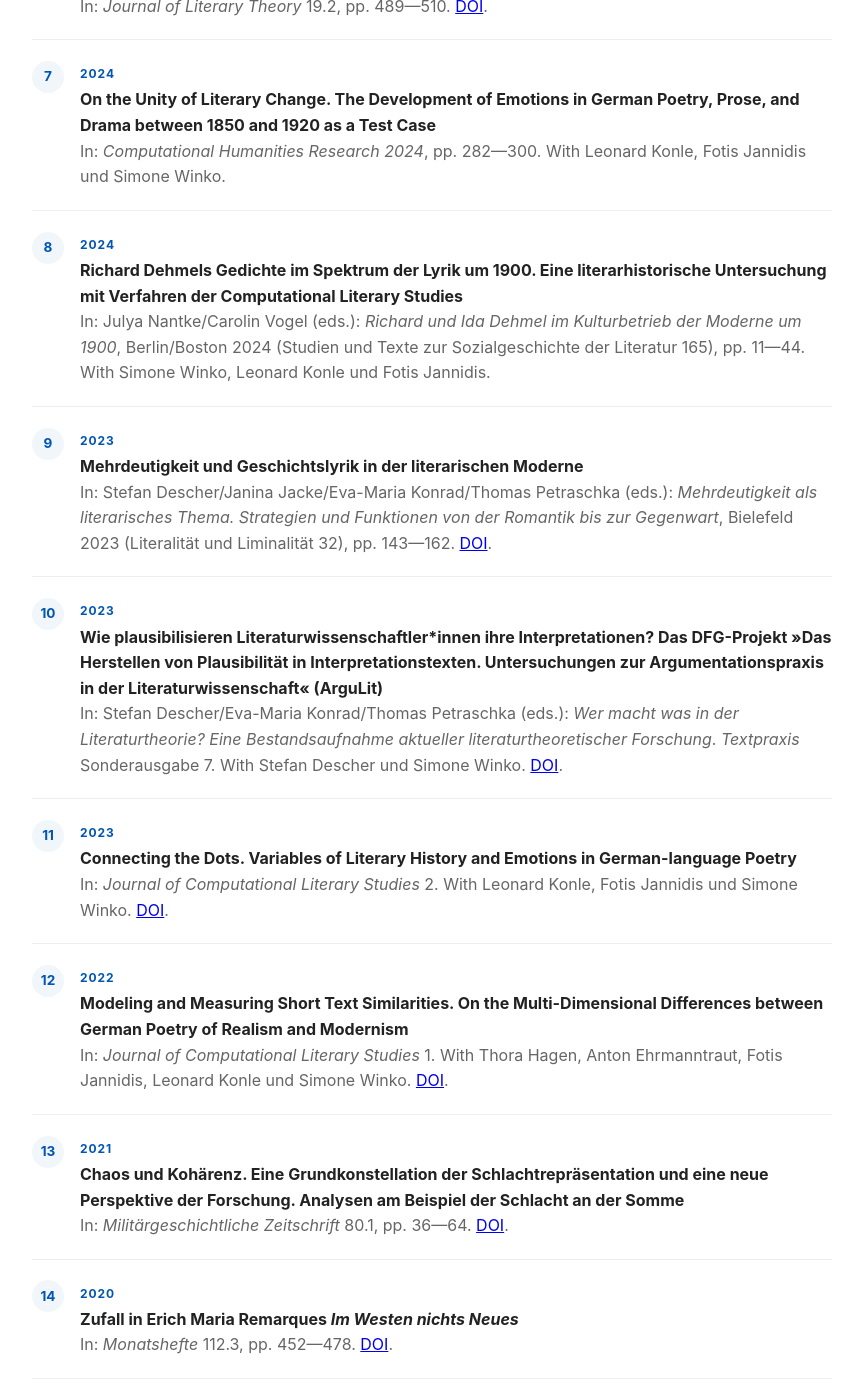
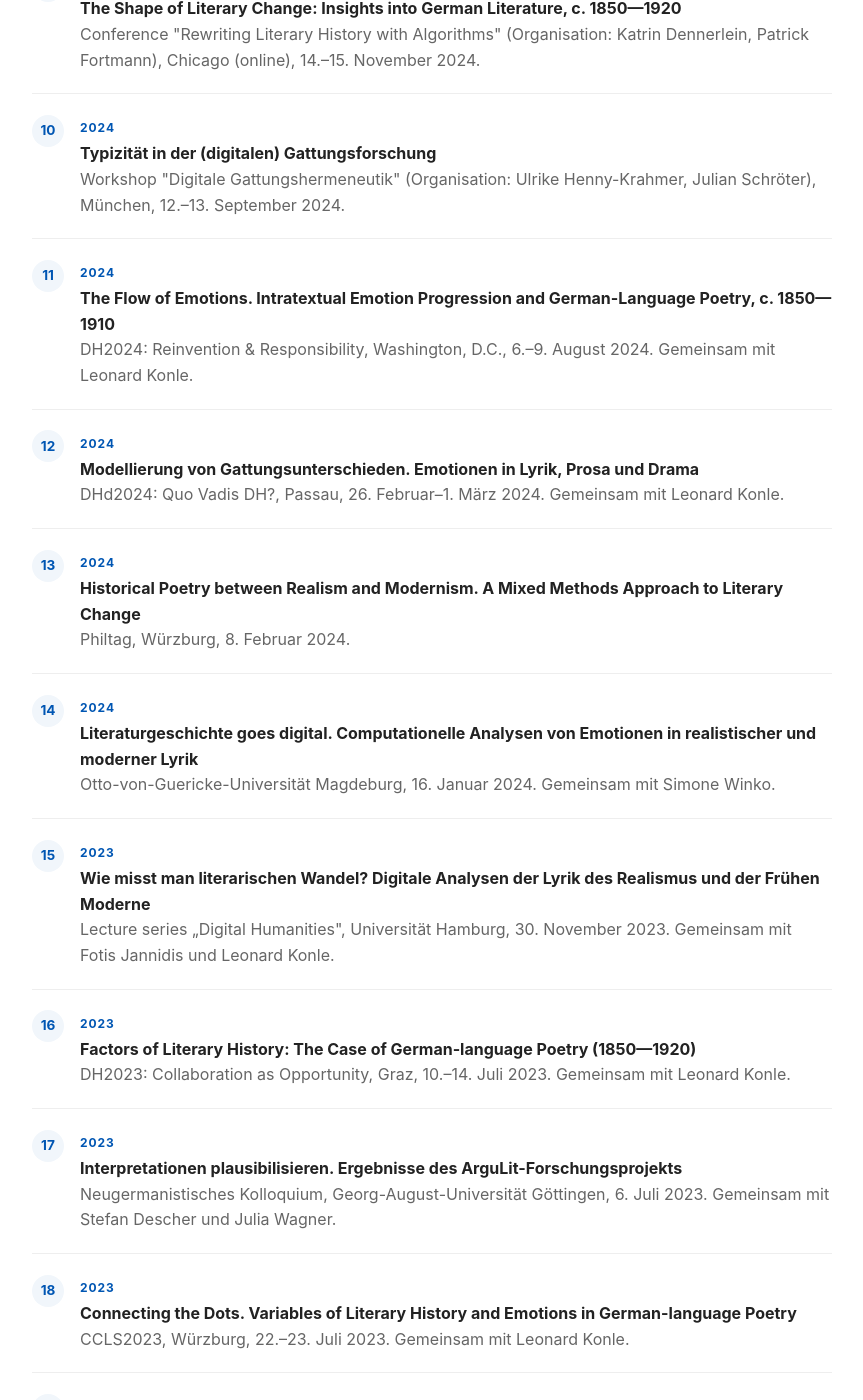
Before and after one commit to MertenKroencke/mertenkroencke.github.io, a Jekyll site: the page built from publications/index.md, in a window 1280 px wide and 1400 px high, scrolled down 1430 px. Shown: the whole window, without its empty margins (208-1071 px from the left). Built offline with Jekyll 4.4.1, drawn with Linux system fonts in a browser that asks for light colours; some of the changed text lies outside the part shown.

Commit message:
Update index.md

```diff
--- a/publications/index.md
+++ b/publications/index.md
@@ -19,56 +19,41 @@ summary{cursor:pointer;font-weight:700;color:#0056b3}
 </style>
 
 <div class="pub-hero">
-  <h1>Publications</h1>
+  <h1>Talks</h1>
 </div>
 
-## Books
-
 <ol class="pub-list">
-<li><div class="pub-kind">2026</div><div class="pub-title">Geschichtslyrik, 1850—1918. Quantitative und qualitative Untersuchungen zur Geschichte einer Gattung</div><div class="pub-meta">Berlin/Boston 2026 (Studien und Texte zur Sozialgeschichte der Literatur 170). <a href="https://doi.org/10.1515/9783112221594">DOI</a>.</div></li>
-<li><div class="pub-kind">2024</div><div class="pub-title">Praktiken des Plausibilisierens. Untersuchungen zum Argumentieren in literaturwissenschaftlichen Interpretationstexten</div><div class="pub-meta">Göttingen 2024. With Simone Winko, Stefan Descher, Urania Milevski, Fabian Finkendey, Loreen Dalski und Julya Wagner. <a href="https://doi.org/10.17875/gup2024-2639">DOI</a>.</div></li>
+<li><div class="pub-kind">2026</div><div class="pub-title">Kanon ja, aber Kanon nein? Untersuchungen zu Vorlesungsverzeichnissen mit besonderem Blick auf Stuttgart</div><div class="pub-meta">Lunch Lecture, Stuttgart, 15. April 2026. Gemeinsam mit Julia Wagner.</div></li>
+<li><div class="pub-kind">2026</div><div class="pub-title">Terminological Practices and Digital Social Reading</div><div class="pub-meta">Workshop „Lesen als soziale Praxis" (Organisation: Irmtraud Hnilica, Martin Lenz), Berlin, 27.–28. März 2026.</div></li>
+<li><div class="pub-kind">2025</div><div class="pub-title">Modernekritik: Large Language Models und Klassifikationspraktiken von LiteraturwissenschaftlerInnen</div><div class="pub-meta">Workshop „Digitale Gattungshermeneutik II: Gattungen in Kontexten" (Organisation: Ulrike Henny-Krahmer, Julian Schröter), Rostock, 27.–28. November 2025. Gemeinsam mit Benjamin Gittel.</div></li>
+<li><div class="pub-kind">2025</div><div class="pub-title">Is the Test Set Enough? Measuring Similarities of German Poetry with LLMs</div><div class="pub-meta">DH2025: Accessibility &amp; Citizenship, Lissabon, 14.–18. Juli 2025. Gemeinsam mit Leonard Konle.</div></li>
+<li><div class="pub-kind">2025</div><div class="pub-title">Möglichkeiten und Grenzen der KI-gestützten Annotation am Beispiel von Emotionen in Lyrik</div><div class="pub-meta">DHd 2025: Under Construction, Bielefeld, 3.–7. März 2025. Gemeinsam mit Fotis Jannidis.</div></li>
+<li><div class="pub-kind">2025</div><div class="pub-title">Emotionen in Zeitschriften des 19. Jahrhunderts am Beispiel von Daheim und Die Grenzboten</div><div class="pub-meta">Workshop „Journalanthropologie. Wesensbestimmungen des Menschen in der Zeitschriftenliteratur des 19. Jahrhunderts" (Organisation: Daniel Ehrmann, Stefan Tetzlaff), Göttingen, 27. Februar–1. März 2025. Gemeinsam mit Jana Eckardt.</div></li>
+<li><div class="pub-kind">2024</div><div class="pub-title">Interpretationen plausibilisieren. Ergebnisse des ArguLit-Forschungsprojekts</div><div class="pub-meta">Bremer Literaturwissenschaftliches Kolloquium, University of Bremen, 9. Dezember 2024. Gemeinsam mit Stefan Descher und Urania Milevski.</div></li>
+<li><div class="pub-kind">2024</div><div class="pub-title">On the Unity of Literary Change. The Development of Emotions in German Poetry, Prose, and Drama between 1850 and 1920 as a Test Case</div><div class="pub-meta">CHR 2024, Aarhus, 4.–6. Dezember 2024. Gemeinsam mit Leonard Konle und Fotis Jannidis.</div></li>
+<li><div class="pub-kind">2024</div><div class="pub-title">The Shape of Literary Change: Insights into German Literature, c. 1850—1920</div><div class="pub-meta">Conference "Rewriting Literary History with Algorithms" (Organisation: Katrin Dennerlein, Patrick Fortmann), Chicago (online), 14.–15. November 2024.</div></li>
+<li><div class="pub-kind">2024</div><div class="pub-title">Typizität in der (digitalen) Gattungsforschung</div><div class="pub-meta">Workshop "Digitale Gattungshermeneutik" (Organisation: Ulrike Henny-Krahmer, Julian Schröter), München, 12.–13. September 2024.</div></li>
+<li><div class="pub-kind">2024</div><div class="pub-title">The Flow of Emotions. Intratextual Emotion Progression and German-Language Poetry, c. 1850—1910</div><div class="pub-meta">DH2024: Reinvention &amp; Responsibility, Washington, D.C., 6.–9. August 2024. Gemeinsam mit Leonard Konle.</div></li>
+<li><div class="pub-kind">2024</div><div class="pub-title">Modellierung von Gattungsunterschieden. Emotionen in Lyrik, Prosa und Drama</div><div class="pub-meta">DHd2024: Quo Vadis DH?, Passau, 26. Februar–1. März 2024. Gemeinsam mit Leonard Konle.</div></li>
+<li><div class="pub-kind">2024</div><div class="pub-title">Historical Poetry between Realism and Modernism. A Mixed Methods Approach to Literary Change</div><div class="pub-meta">Philtag, Würzburg, 8. Februar 2024.</div></li>
+<li><div class="pub-kind">2024</div><div class="pub-title">Literaturgeschichte goes digital. Computationelle Analysen von Emotionen in realistischer und moderner Lyrik</div><div class="pub-meta">Otto-von-Guericke-Universität Magdeburg, 16. Januar 2024. Gemeinsam mit Simone Winko.</div></li>
+<li><div class="pub-kind">2023</div><div class="pub-title">Wie misst man literarischen Wandel? Digitale Analysen der Lyrik des Realismus und der Frühen Moderne</div><div class="pub-meta">Lecture series „Digital Humanities", Universität Hamburg, 30. November 2023. Gemeinsam mit Fotis Jannidis und Leonard Konle.</div></li>
+<li><div class="pub-kind">2023</div><div class="pub-title">Factors of Literary History: The Case of German-language Poetry (1850—1920)</div><div class="pub-meta">DH2023: Collaboration as Opportunity, Graz, 10.–14. Juli 2023. Gemeinsam mit Leonard Konle.</div></li>
+<li><div class="pub-kind">2023</div><div class="pub-title">Interpretationen plausibilisieren. Ergebnisse des ArguLit-Forschungsprojekts</div><div class="pub-meta">Neugermanistisches Kolloquium, Georg-August-Universität Göttingen, 6. Juli 2023. Gemeinsam mit Stefan Descher und Julia Wagner.</div></li>
+<li><div class="pub-kind">2023</div><div class="pub-title">Connecting the Dots. Variables of Literary History and Emotions in German-language Poetry</div><div class="pub-meta">CCLS2023, Würzburg, 22.–23. Juli 2023. Gemeinsam mit Leonard Konle.</div></li>
+<li><div class="pub-kind">2023</div><div class="pub-title">Deutschsprachige Lyrikanthologien des Realismus und der Frühen Moderne. Möglichkeiten ihrer digitalen Aufbereitung und Auswertung</div><div class="pub-meta">Workshop "Anthologieforschung &amp; Digital Humanities" (Organisation: Claudius Sittig, Dirk Rose), Freiburg, 23.–24. März 2023.</div></li>
+<li><div class="pub-kind">2023</div><div class="pub-title">Gattungen und Emotionen in der Lyrik des Realismus und der frühen Moderne</div><div class="pub-meta">DHd2023: Open Humanities Open Culture, Belval/Trier, 13.–17. März 2023. Gemeinsam mit Leonard Konle.</div></li>
+<li><div class="pub-kind">2023</div><div class="pub-title">Geschichtslyrik zwischen Realismus und Moderne</div><div class="pub-meta">Neugermanistisches Kolloquium, Georg-August-Universität Göttingen, 30. Januar 2023.</div></li>
+<li><div class="pub-kind">2023</div><div class="pub-title">Wann beginnt die moderne Lyrik? Literaturwissenschaft meets Digital Humanities</div><div class="pub-meta">Networking-Event Centre "Text Studies", Georg-August-Universität Göttingen, 18. Oktober 2023. Gemeinsam mit Simone Winko.</div></li>
+<li><div class="pub-kind">2022</div><div class="pub-title">Wie funktioniert eigentlich die Interpretationspraxis? Untersuchungen zum Herstellen plausibler Argumentationen in der Literaturwissenschaft</div><div class="pub-meta">Gastvortrag in Vorlesung „Interpretieren" von Prof. Tilmann Köppe, Georg-August-Universität Göttingen, 19. Dezember 2022. Gemeinsam mit Simone Winko. Wiederholt am 9. Dezember 2024.</div></li>
+<li><div class="pub-kind">2022</div><div class="pub-title">Welche Funktionen werden literarischen Mehrdeutigkeiten zugeschrieben und wie werden sie gewertet?</div><div class="pub-meta">27. Germanistentag 2022, Panel "Mehrdeutigkeiten in der literaturwissenschaftlichen Praxis" (Organisation: Julia Alina Wagner, Simone Winko), Paderborn, 27. September 2022.</div></li>
+<li><div class="pub-kind">2022</div><div class="pub-title">Emotions and Literary Periods</div><div class="pub-meta">DH2022: Responding to Asian Diversity, Tokyo (online), 25.–29. Juli 2022. Gemeinsam mit Leonard Konle.</div></li>
+<li><div class="pub-kind">2022</div><div class="pub-title">Gattungstheorie und Geschichtslyrik</div><div class="pub-meta">1. Forum Literaturtheorie (Organisation: Stefan Descher, Eva-Maria Konrad, Thomas Petraschka), online, 22. Juli 2022.</div></li>
+<li><div class="pub-kind">2022</div><div class="pub-title">Modeling and Measuring Short Text Similarities — On the Multi-Dimensional Differences between German Poetry of Realism and Modernism</div><div class="pub-meta">CCLS2022, Darmstadt, 1.–2. Juni 2022. Gemeinsam mit Leonard Konle.</div></li>
+<li><div class="pub-kind">2022</div><div class="pub-title">Genitivmetaphern in der Lyrik des Realismus und der frühen Moderne</div><div class="pub-meta">DHd2022: Kulturen des digitalen Gedächtnisses, Potsdam, 7.–11. März 2022. Gemeinsam mit Leonard Konle.</div></li>
+<li><div class="pub-kind">2022</div><div class="pub-title">Entwicklung, Anwendung und experimentelle Reflexion von Annotationskategorien im Projekt The Beginnings of Modern Poetry</div><div class="pub-meta">Workshop "Softwaregestützte Kategorienentwicklung in Praxis und Forschung" (Organisation: Evelyn Gius, Dominik Gerstorfer), online, 21.–22. Februar 2022.</div></li>
+<li><div class="pub-kind">2019</div><div class="pub-title">Quantitative Analysen</div><div class="pub-meta">Workshop "Das Herstellen von Plausibilität in Interpretationstexten. Untersuchungen zur Argumentationspraxis in der Literaturwissenschaft", Georg-August-Universität Göttingen, 25.–26. Februar 2019.</div></li>
+<li><div class="pub-kind">2018</div><div class="pub-title">Rede zur Verleihung des Wilhelm-Deist-Preises 2018 für die Bachelorarbeit "Schlieffens Schatten. Der Erfahrungsraum ‚Schlieffenplan‘ und der Westfeldzug 1940"</div><div class="pub-meta">Konfliktlandschaften. Militärgeschichte im interdisziplinären Dialog. Jahrestagung des Arbeitskreises Militärgeschichte e. V., Universität Osnabrück/Museum und Park Kalkriese, 10.–12. Oktober 2018.</div></li>
+<li><div class="pub-kind">2017</div><div class="pub-title">Erforschen, wie man Kleist erforscht. Zum Forschungsbezug in aktuellen Interpretationen von Kleists Michael Kohlhaas</div><div class="pub-meta">Study day "Kleists ‚Michael Kohlhaas‘ polyperspektivisch", Kleistmuseum in Frankfurt (Oder), 17. November 2017. Gemeinsam mit Fabian Finkendey.</div></li>
+<li><div class="pub-kind">2017</div><div class="pub-title">Erforschen, wie man Kleist erforscht. Der Forschungsbezug in Kohlhaas-Interpretationen</div><div class="pub-meta">Zweite Konferenz für Studentische Forschung, Humboldt-Universität Berlin, 21.–22. September 2017. Gemeinsam mit Stefan Walfort.</div></li>
 </ol>
-
-## Articles
-
-<ol class="pub-list">
-<li><div class="pub-kind">Forthcoming</div><div class="pub-title">1000 Punkte für Goethe. Eine empirische Rekonstruktion des Kanons der neueren deutschsprachigen Literatur</div><div class="pub-meta">In: <em>Zeitschrift für Germanistik</em>. With Agnes Hilger und Jana Eckardt.</div></li>
-<li><div class="pub-kind">Forthcoming</div><div class="pub-title">Taking a Step Back: Theoretical Fundamentals of Canonicity and its Empirical Reconstruction</div><div class="pub-meta">In: <em>Poetics Today</em> 47.3. With Agnes Hilger und Jana Eckardt.</div></li>
-<li><div class="pub-kind">Forthcoming</div><div class="pub-title">Kohärenz, Realitätsbezug, Multiperspektivität. Geschichtslyrikanthologien als Medien populärer Geschichtsvermittlung im 19. und 20. Jahrhundert</div><div class="pub-meta">In: Björn Spiekermann/Bernhard Walcher (eds.): <em>Das deutschsprachige Geschichtsbuch im 19. und 20. Jahrhundert</em> (Non Fiktion).</div></li>
-<li><div class="pub-kind">2026</div><div class="pub-title">The Terminological Resources of Lay Readers: Do LovelyBooks Users Distinguish fiktiv from fiktional?</div><div class="pub-meta">In: <em>Scientific Study of Literature</em> 15.1, pp. 22—40. <a href="https://doi.org/10.61645/ssol.212">DOI</a>.</div></li>
-<li><div class="pub-kind">2025</div><div class="pub-title">Book Tropes: Zur Kategoriebildung nicht-professioneller Leser:innen im digitalen Raum</div><div class="pub-meta">In: <em>Internationales Archiv für Sozialgeschichte der deutschen Literatur</em> 50.2, pp. 266—287. <a href="https://doi.org/10.1515/iasl-2025-0011">DOI</a>.</div></li>
-<li><div class="pub-kind">2025</div><div class="pub-title">Concepts of Typicality in Literary Studies</div><div class="pub-meta">In: <em>Journal of Literary Theory</em> 19.2, pp. 489—510. <a href="https://doi.org/10.1515/jlt-2025-2023">DOI</a>.</div></li>
-<li><div class="pub-kind">2024</div><div class="pub-title">On the Unity of Literary Change. The Development of Emotions in German Poetry, Prose, and Drama between 1850 and 1920 as a Test Case</div><div class="pub-meta">In: <em>Computational Humanities Research 2024</em>, pp. 282—300. With Leonard Konle, Fotis Jannidis und Simone Winko.</div></li>
-<li><div class="pub-kind">2024</div><div class="pub-title">Richard Dehmels Gedichte im Spektrum der Lyrik um 1900. Eine literarhistorische Untersuchung mit Verfahren der Computational Literary Studies</div><div class="pub-meta">In: Julya Nantke/Carolin Vogel (eds.): <em>Richard und Ida Dehmel im Kulturbetrieb der Moderne um 1900</em>, Berlin/Boston 2024 (Studien und Texte zur Sozialgeschichte der Literatur 165), pp. 11—44. With Simone Winko, Leonard Konle und Fotis Jannidis.</div></li>
-<li><div class="pub-kind">2023</div><div class="pub-title">Mehrdeutigkeit und Geschichtslyrik in der literarischen Moderne</div><div class="pub-meta">In: Stefan Descher/Janina Jacke/Eva-Maria Konrad/Thomas Petraschka (eds.): <em>Mehrdeutigkeit als literarisches Thema. Strategien und Funktionen von der Romantik bis zur Gegenwart</em>, Bielefeld 2023 (Literalität und Liminalität 32), pp. 143—162. <a href="https://doi.org/10.14361/9783839467312-008">DOI</a>.</div></li>
-<li><div class="pub-kind">2023</div><div class="pub-title">Wie plausibilisieren Literaturwissenschaftler*innen ihre Interpretationen? Das DFG-Projekt »Das Herstellen von Plausibilität in Interpretationstexten. Untersuchungen zur Argumentationspraxis in der Literaturwissenschaft« (ArguLit)</div><div class="pub-meta">In: Stefan Descher/Eva-Maria Konrad/Thomas Petraschka (eds.): <em>Wer macht was in der Literaturtheorie? Eine Bestandsaufnahme aktueller literaturtheoretischer Forschung</em>. <em>Textpraxis</em> Sonderausgabe 7. With Stefan Descher und Simone Winko. <a href="https://doi.org/10.17879/19958496834">DOI</a>.</div></li>
-<li><div class="pub-kind">2023</div><div class="pub-title">Connecting the Dots. Variables of Literary History and Emotions in German-language Poetry</div><div class="pub-meta">In: <em>Journal of Computational Literary Studies</em> 2. With Leonard Konle, Fotis Jannidis und Simone Winko. <a href="https://doi.org/10.48694/jcls.3604">DOI</a>.</div></li>
-<li><div class="pub-kind">2022</div><div class="pub-title">Modeling and Measuring Short Text Similarities. On the Multi-Dimensional Differences between German Poetry of Realism and Modernism</div><div class="pub-meta">In: <em>Journal of Computational Literary Studies</em> 1. With Thora Hagen, Anton Ehrmanntraut, Fotis Jannidis, Leonard Konle und Simone Winko. <a href="https://doi.org/10.48694/jcls.116">DOI</a>.</div></li>
-<li><div class="pub-kind">2021</div><div class="pub-title">Chaos und Kohärenz. Eine Grundkonstellation der Schlachtrepräsentation und eine neue Perspektive der Forschung. Analysen am Beispiel der Schlacht an der Somme</div><div class="pub-meta">In: <em>Militärgeschichtliche Zeitschrift</em> 80.1, pp. 36—64. <a href="https://doi.org/10.1515/mgzs-2021-0002">DOI</a>.</div></li>
-<li><div class="pub-kind">2020</div><div class="pub-title">Zufall in Erich Maria Remarques <em>Im Westen nichts Neues</em></div><div class="pub-meta">In: <em>Monatshefte</em> 112.3, pp. 452—478. <a href="https://doi.org/10.3368/m.112.3.452">DOI</a>.</div></li>
-<li><div class="pub-kind">2019</div><div class="pub-title">Schlieffens Schatten: Der Erfahrungsraum ‚Schlieffenplan‘ und der Westfeldzug 1940</div><div class="pub-meta">In: <em>Portal Militärgeschichte</em>, 2019. <a href="https://doi.org/10.15500/akm.18.01.2019">DOI</a>.</div></li>
-<li><div class="pub-kind">2017</div><div class="pub-title">Die Glückstädter Stadtplanung und Christian IV. — Neue Deutungen</div><div class="pub-meta">In: <em>Steinburger Jahrbuch</em> 61 (2017), pp. 213—247. Reprinted in: Christian Boldt (eds.): <em>400 Jahre Glückstadt. Festschrift der Detlefsen-Gesellschaft zum Stadtjubiläum</em>, Glückstadt 2017, pp. 51—87.</div></li>
-</ol>
-
-## Conference Abstracts
-
-<ol class="pub-list">
-<li><div class="pub-kind">DH2025</div><div class="pub-title">Is the Test Set Enough? Measuring Similarities of German Poetry with LLMs</div><div class="pub-meta">DH2025: Accessibility &amp; Citizenship, Lisbon, 14.–18. July 2025. With Fotis Jannidis, Leonard Konle und Simone Winko.</div></li>
-<li><div class="pub-kind">DHd 2025</div><div class="pub-title">Möglichkeiten und Grenzen der KI-gestützten Annotation am Beispiel von Emotionen in Lyrik</div><div class="pub-meta">DHd 2025: Under Construction, Bielefeld, 3.–7. March 2025. With Fotis Jannidis, Leonard Konle und Simone Winko. <a href="https://doi.org/10.5281/zenodo.14887460">Zenodo</a>.</div></li>
-<li><div class="pub-kind">DH2024</div><div class="pub-title">The Flow of Emotions. Intratextual Emotion Progression and German-Language Poetry, c. 1850—1910</div><div class="pub-meta">DH2024: Reinvention &amp; Responsibility, Washington, D.C., 6.–9. August 2024. With Leonard Konle, Fotis Jannidis und Simone Winko. <a href="https://doi.org/10.5281/zenodo.13834936">Zenodo</a>.</div></li>
-<li><div class="pub-kind">DHd2024</div><div class="pub-title">Modellierung von Gattungsunterschieden. Emotionen in Lyrik, Prosa und Drama</div><div class="pub-meta">DHd2024: Quo Vadis DH?, Passau, 26. February–1. March 2024. With Leonard Konle, Simone Winko und Fotis Jannidis. <a href="https://doi.org/10.5281/zenodo.10698336">Zenodo</a>.</div></li>
-<li><div class="pub-kind">DH2023</div><div class="pub-title">Factors of Literary History: The Case of German-language Poetry (1850—1920)</div><div class="pub-meta">DH2023: Collaboration as Opportunity, Graz, 10.–14. July 2023. With Leonard Konle, Fotis Jannidis und Simone Winko. <a href="https://doi.org/10.5281/zenodo.8107594">Zenodo</a>.</div></li>
-<li><div class="pub-kind">DHd2023</div><div class="pub-title">Gattungen und Emotionen in der Lyrik des Realismus und der frühen Moderne</div><div class="pub-meta">DHd2023: Open Humanities Open Culture, Belval/Trier, 13.–17. March 2023. With Leonard Konle, Simone Winko und Fotis Jannidis. <a href="https://doi.org/10.5281/zenodo.7715402">Zenodo</a>.</div></li>
-<li><div class="pub-kind">DH2022</div><div class="pub-title">Emotions and Literary Periods</div><div class="pub-meta">DH2022: Responding to Asian Diversity, Tokyo, 25.–29. July 2022. With Leonard Konle, Fotis Jannidis und Simone Winko. pp. 278—281.</div></li>
-<li><div class="pub-kind">DHd2022</div><div class="pub-title">Genitivmetaphern in der Lyrik des Realismus und der frühen Moderne</div><div class="pub-meta">DHd2022: Kulturen des digitalen Gedächtnisses, Potsdam, 7.–11. March 2022. With Leonard Konle, Fotis Jannidis und Simone Winko. <a href="https://doi.org/10.5281/zenodo.6328069">Zenodo</a>.</div></li>
-</ol>
-
-## Corpora, Annotation Data, Annotation Guidelines
-
-<ol class="pub-list">
-<li><div class="pub-kind">2022</div><div class="pub-title">Poetry Anthologies 1850–1910</div><div class="pub-meta">Göttingen/Würzburg 2022. With Simone Winko, Leonard Konle und Fotis Jannidis. Korpus: <a href="https://doi.org/10.5281/zenodo.6053952">Zenodo</a> · Corpus Description: <a href="https://doi.org/10.5281/zenodo.6204787">Zenodo</a>.</div></li>
-<li><div class="pub-kind">2022</div><div class="pub-title">Poetry Anthologies 1850–1920 Annotations</div><div class="pub-meta">Göttingen/Würzburg 2022. With Leonard Konle, Simone Winko und Fotis Jannidis. <a href="https://doi.org/10.5281/zenodo.6047514">Zenodo</a>.</div></li>
-<li><div class="pub-kind">2022</div><div class="pub-title">Annotation Guidelines Emotion Markers and Emotions</div><div class="pub-meta">Göttingen/Würzburg 2022. With Fotis Jannidis, Leonard Konle und Simone Winko. <a href="https://doi.org/10.5281/zenodo.6021152">Zenodo</a>.</div></li>
-<li><div class="pub-kind">2022</div><div class="pub-title">Annotation Guidelines Lyric Genres</div><div class="pub-meta">Göttingen/Würzburg 2022. With Fotis Jannidis, Leonard Konle und Simone Winko. <a href="https://doi.org/10.5281/zenodo.6021007">Zenodo</a>.</div></li>
-<li><div class="pub-kind">2022</div><div class="pub-title">Annotation Guidelines Poem Similarity</div><div class="pub-meta">Göttingen/Würzburg 2022. With Fotis Jannidis, Leonard Konle und Simone Winko. <a href="https://doi.org/10.5281/zenodo.6020760">Zenodo</a>.</div></li>
-</ol>
```
Also changed, not shown: other parts of publications/index.md (+2 -2 lines).
